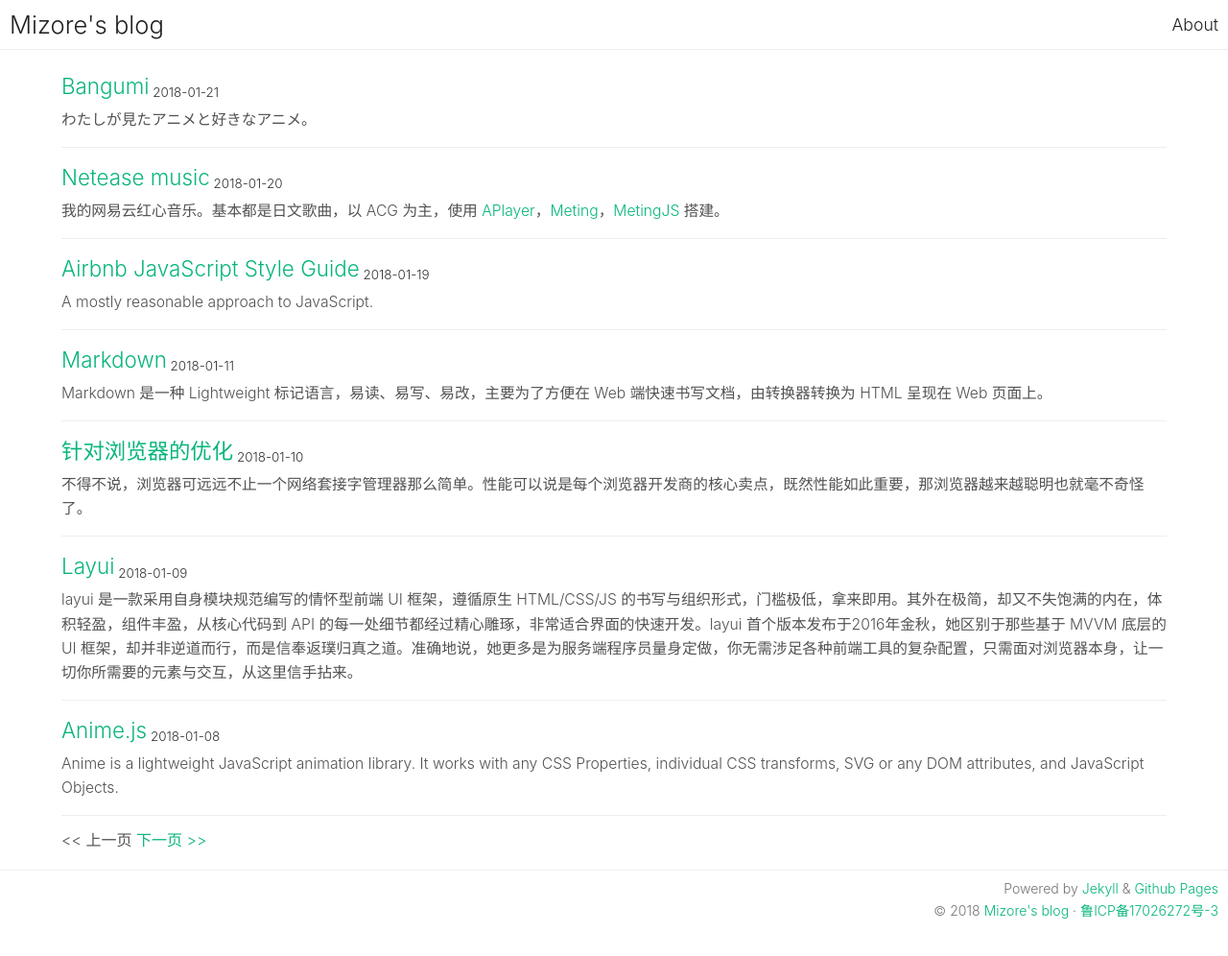
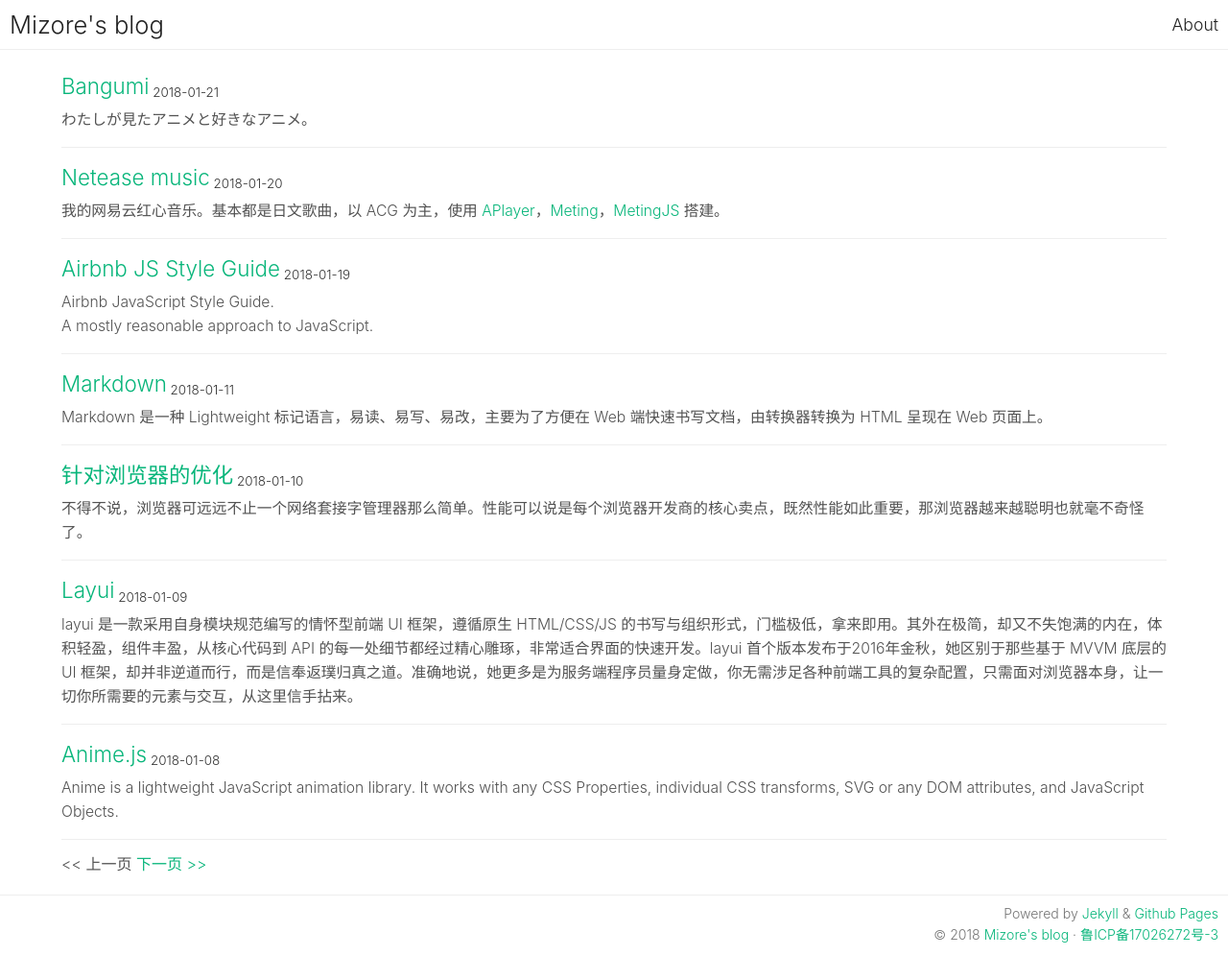
Before and after one commit to 0wQ/0wQ.github.io, a Jekyll site: the page built from index.html, in a window 1280 px wide. Shown: the whole page at 96% size. Built offline with Jekyll 4.4.1, drawn with Linux system fonts in a browser that asks for light colours; the list of posts is cut into pages by our own code; before the commit the page ends 971 px from its top, so only the background shows below that.

Commit message:
blablabla

```diff
--- a/_posts/2018-01-19-airbnb-js-style-guide.md
+++ b/_posts/2018-01-19-airbnb-js-style-guide.md
@@ -1,7 +1,7 @@
 ---
 layout: post
-title: Airbnb JavaScript Style Guide
-excerpt: A mostly reasonable approach to JavaScript.
+title: Airbnb JS Style Guide
+excerpt: "Airbnb JavaScript Style Guide.  \nA mostly reasonable approach to JavaScript."
 ---
 
 # Airbnb JavaScript Style Guide() {
```
